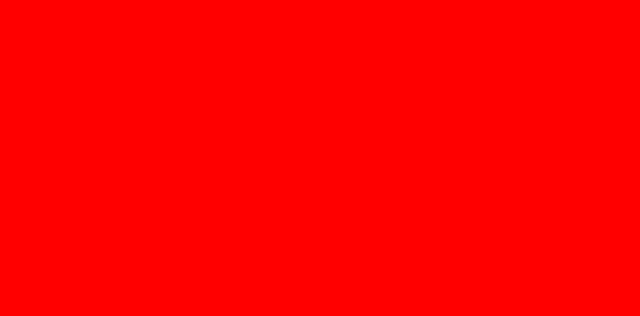
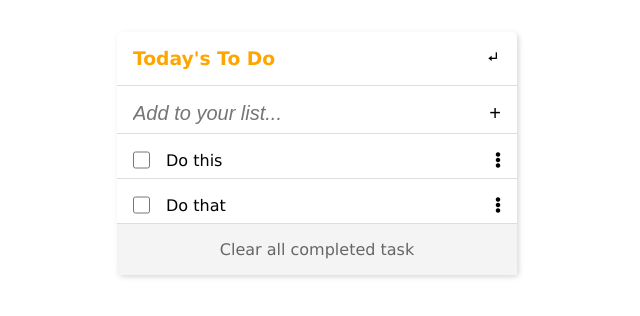
Before and after one commit to TedLivist/to-do-list, a website built with webpack: page src/index.html in a window 1280 px wide. Shown: the whole page, without its empty margins (323-963 px from the left). Built offline with nearby package versions, Linux system fonts and the light colour scheme.

Commit message:
Complete styling

```diff
--- a/src/index.html
+++ b/src/index.html
@@ -1,12 +1,32 @@
 <!DOCTYPE html>
 <html lang="en">
-<head>
-  <meta charset="UTF-8">
-  <meta http-equiv="X-UA-Compatible" content="IE=edge">
-  <meta name="viewport" content="width=device-width, initial-scale=1.0">
-  <title>Document</title>
-</head>
-<body>
-  <script src="./index.js"></script>
-</body>
+  <head>
+    <meta charset="UTF-8" />
+    <meta http-equiv="X-UA-Compatible" content="IE=edge" />
+    <meta name="viewport" content="width=device-width, initial-scale=1.0" />
+    <title>List Structure</title>
+    <link href='https://unpkg.com/boxicons@2.0.9/css/boxicons.min.css' rel='stylesheet'>
+    <link rel="stylesheet" href="https://use.fontawesome.com/releases/v5.15.4/css/all.css" integrity="sha384-DyZ88mC6Up2uqS4h/KRgHuoeGwBcD4Ng9SiP4dIRy0EXTlnuz47vAwmeGwVChigm" crossorigin="anonymous"/>
+  </head>
+  <body>
+    <section class="form-section">
+      <form action="" id="form" class="form-control">
+        <div class="header-wrap">
+          <h3 class="heading">Today's To Do</h3>
+          <span class="syc"><i class='bx bx-subdirectory-left'></i></i></span>
+        </div>
+        <div class="form-input">
+          <input type="text" name="text" id="text" placeholder="Add to your list..." class="italics"/>
+          <button type="submit" class="add">+</button>
+        </div>
+
+        <ul class="container">
+        </ul>
+
+        <div class="clear">
+          <a href="#">Clear all completed task</a>
+        </div>
+      </form>
+    </section>
+  </body>
 </html>
--- a/src/index.js
+++ b/src/index.js
@@ -1 +1,57 @@
 import './style.css'
+const container = document.querySelector('.container')
+
+const tasksList = [
+  {
+    description: "Do this",
+    completed: true,
+    index: 0
+  },
+  {
+    description: "Do that",
+    completed: false,
+    index: 1
+  }
+]
+
+const renderTasks = (tasks) => {
+  for (let i = 0; i <= tasks.length - 1; i++) {
+    const taskContainer = document.createElement('div')
+    taskContainer.id = tasks[i].index
+    taskContainer.classList.add('list')
+
+    const taskCheckox = document.createElement('input')
+    taskCheckox.type = 'checkbox'
+    taskCheckox.classList.add('check')
+
+    const taskDescription = document.createElement('label')
+    taskDescription.classList.add('label')
+    taskDescription.textContent = `${tasks[i].description}`
+    taskDescription.contentEditable = true
+
+    const dots = document.createElement('span')
+    dots.innerHTML = "<i class='fas fa-ellipsis-v'></i>"
+
+    const trash = document.createElement('span')
+    trash.innerHTML = "<i class='fas fa-trash-alt'></i>"
+    trash.style.display = 'none'
+
+    taskContainer.appendChild(taskCheckox)
+    taskContainer.appendChild(taskDescription)
+    taskContainer.appendChild(dots)
+    taskContainer.appendChild(trash)
+    container.appendChild(taskContainer)
+
+    taskDescription.addEventListener('focus', () =>{
+      dots.style.display = 'none'
+      trash.style.display = 'flex'
+    })
+
+    taskDescription.addEventListener('blur', () => {
+      dots.style.display = 'flex'
+      trash.style.display = 'none'
+    })
+  }
+}
+
+renderTasks(tasksList)
--- /dev/null
+++ b/src/style-1.css
@@ -0,0 +1,31 @@
+* {
+  box-sizing: border-box;
+}
+
+.task-box {
+  border: 2px solid red;
+  padding: 0.5rem;
+  width: 40%;
+}
+
+.container {
+  border: 1px solid black;
+}
+
+.task-header-text {
+  font-size: 1rem;
+  font-weight: bolder;
+}
+
+.fa-sync-alt {
+  float: right;
+}
+
+.task-input {
+  min-width: 90%;
+  font-style: italic;
+}
+
+.input-div {
+  display: flex;
+}
--- a/src/style.css
+++ b/src/style.css
@@ -1,3 +1,144 @@
+* {
+  margin: 0;
+  padding: 0;
+}
+
 body {
-  background-color: red;
+  font-family: Verdana, Geneva, Tahoma, sans-serif;
+  overflow-y: hidden;
 }
+
+/* Form section */
+.form-section {
+  height: 100vh;
+  width: 500px;
+  margin: 0 auto;
+}
+
+/* Form */
+.form-control {
+  margin: 2rem auto 0;
+  width: 80%;
+  height: auto;
+  display: flex;
+  flex-direction: column;
+  background-color: #fff;
+  border-radius: 5px;
+  box-shadow: 2px 2px 5px rgba(150, 145, 145, 0.342);
+}
+
+.header-wrap {
+  border-bottom: 1px solid #ddd;
+  display: flex;
+  flex-direction: row;
+  align-items: center;
+  justify-content: space-between;
+  width: 100%;
+}
+
+.heading {
+  padding: 1rem 0.5rem;
+  color: orange;
+  padding: 1rem;
+}
+
+/* Form input */
+.form-input {
+  padding: 1rem;
+  display: flex;
+  column-gap: 1rem;
+  align-items: center;
+  justify-content: space-between;
+  border-bottom: 1px solid #ddd;
+  padding-bottom: 0.5rem;
+}
+
+.add {
+  border: none;
+  background-color: inherit;
+  outline: none;
+  font-size: 20px;
+  cursor: pointer;
+}
+
+.syc {
+  padding: 1rem;
+}
+
+.syc:hover {
+  color: orange;
+  cursor: pointer;
+}
+
+.add:hover {
+  color: orange;
+}
+
+/* checkbox */
+.container {
+  display: flex;
+  flex-direction: column;
+}
+
+.list {
+  padding: 1rem;
+  display: flex;
+  column-gap: 1rem;
+  align-items: center;
+  border-bottom: 1px solid #ddd;
+  padding-bottom: 0.5rem;
+  /* cursor: move; */
+}
+
+.dot {
+  cursor: move;
+}
+
+.check {
+  width: 20px;
+  height: 20px;
+  cursor: pointer;
+  background-color: orange;
+}
+
+.label {
+  width: 100%;
+}
+
+.italics {
+  border: none;
+  background-color: inherit;
+}
+
+.italics:focus {
+  outline: none;
+  border: none;
+  background-color: inherit;
+}
+
+.italics:placeholder-shown {
+  font-style: italic;
+  font-size: 20px;
+}
+
+.strike {
+  text-decoration: line-through;
+}
+
+/* clear */
+.clear {
+  padding: 1rem;
+  align-items: center;
+  text-align: center;
+  text-decoration: none;
+  background-color: #f4f4f4;
+}
+
+.clear a {
+  color: #666;
+  text-decoration: none;
+}
+
+.clear a:hover {
+  text-decoration: underline;
+}
--- a/webpack.config.js
+++ b/webpack.config.js
@@ -15,6 +15,7 @@ module.exports = {
   output: {
     filename: 'main.js',
     path: path.resolve(__dirname, 'dist'),
+    clean: true,
   },
   module: {
     rules: [
```
Also changed, not shown: src/index-1.html (added, +28 -0 lines), dist/index.html, dist/main.js.
